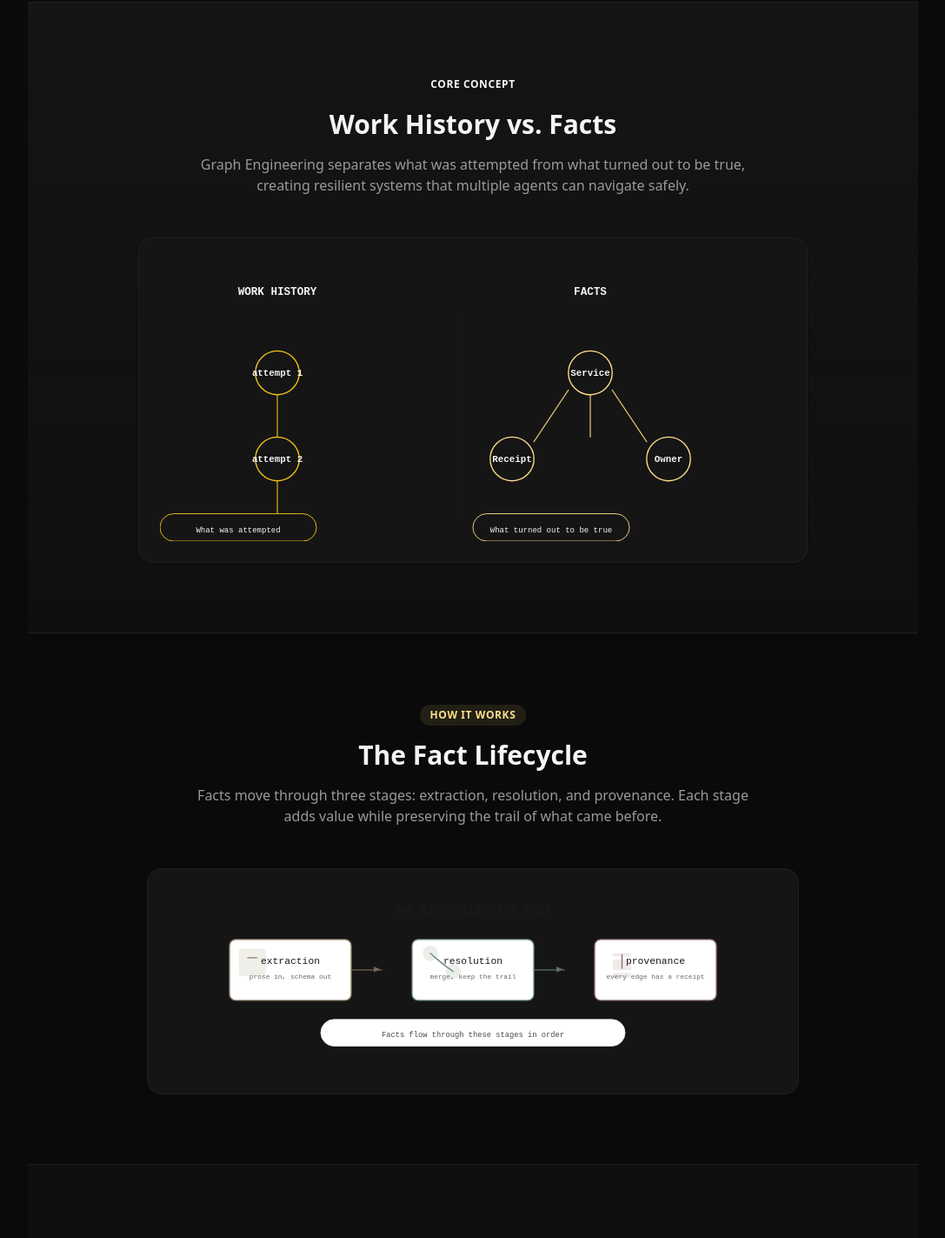
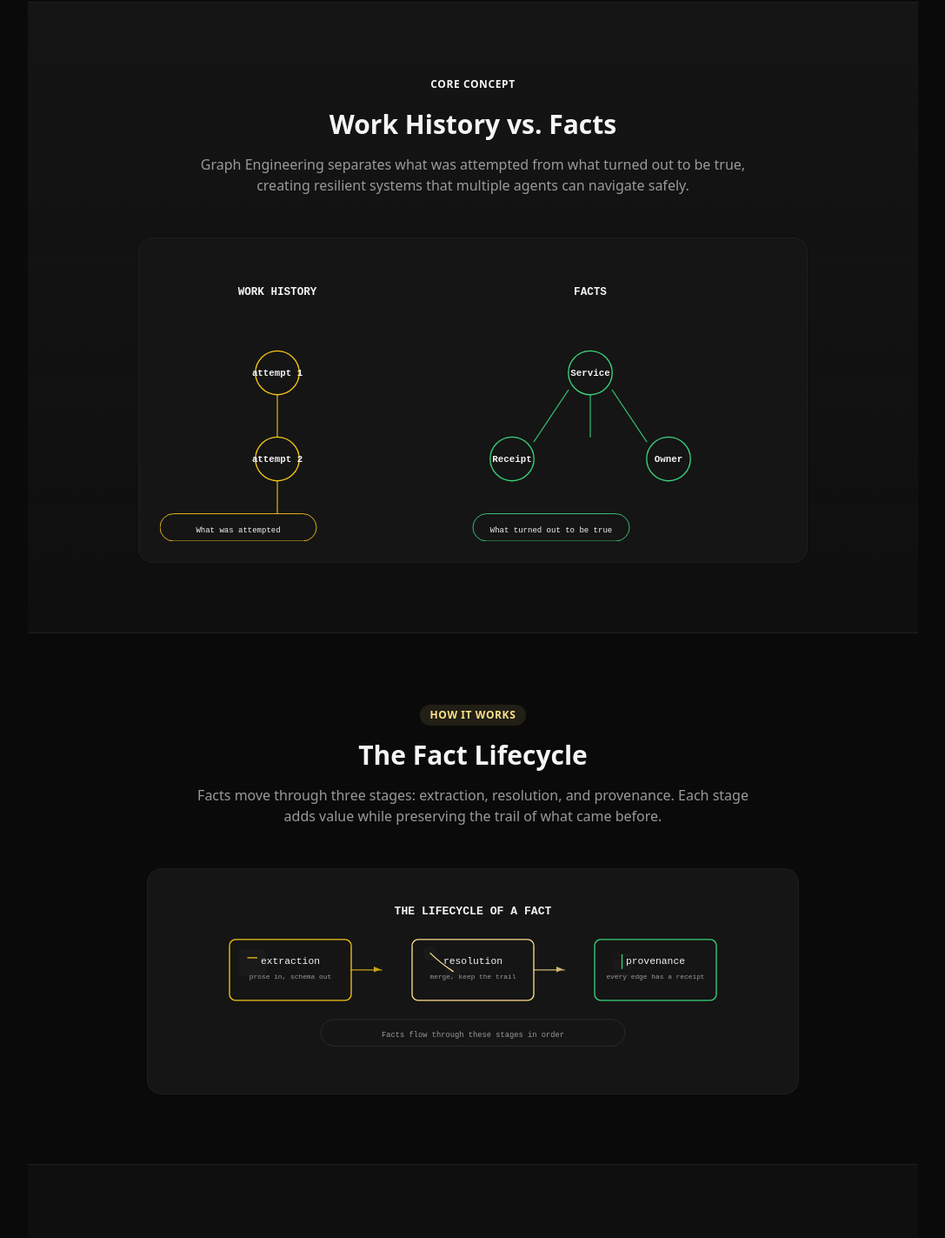
Before and after one commit to ayeshakhalid192007-dev/graph-lab, a Next.js app: page / in a window 1280 px wide. Shown: the part 1066-2489 px from the top of the page at 87% size, without its empty margins (96-1183 px from the left). Built offline with nearby package versions, Linux system fonts and the light colour scheme; no server answers.

Commit message:
feat: update diagram components to use dark theme colors and tokens

```diff
--- a/components/landing/LifecycleDiagram.tsx
+++ b/components/landing/LifecycleDiagram.tsx
@@ -12,78 +12,78 @@ export function LifecycleDiagram() {
       >
         <defs>
           <marker id="arrow" markerWidth="8" markerHeight="8" refX="7" refY="3" orient="auto" markerUnits="strokeWidth">
-            <path d="M0,0 L0,5 L6,2.5 z" fill="#8C7B63" />
+            <path d="M0,0 L0,5 L6,2.5 z" fill="var(--accent-primary)" />
           </marker>
           <marker id="arrow-secondary" markerWidth="8" markerHeight="8" refX="7" refY="3" orient="auto" markerUnits="strokeWidth">
-            <path d="M0,0 L0,5 L6,2.5 z" fill="#6B8C75" />
+            <path d="M0,0 L0,5 L6,2.5 z" fill="var(--accent-secondary)" />
           </marker>
           <marker id="arrow-tertiary" markerWidth="8" markerHeight="8" refX="7" refY="3" orient="auto" markerUnits="strokeWidth">
-            <path d="M0,0 L0,5 L6,2.5 z" fill="#8C6B72" />
+            <path d="M0,0 L0,5 L6,2.5 z" fill="var(--accent-success)" />
           </marker>
         </defs>
 
         {/* Title */}
-        <text x="400" y="32" textAnchor="middle" fill="#1A1A1A" style={{ fontFamily: 'var(--font-mono)', fontWeight: '600', fontSize: '15px' }}>
+        <text x="400" y="32" textAnchor="middle" fill="var(--ink)" style={{ fontFamily: 'var(--font-mono)', fontWeight: '600', fontSize: '15px' }}>
           THE LIFECYCLE OF A FACT
         </text>
 
         {/* Stage 1: Extraction */}
         <g transform="translate(80, 65)">
-          {/* Box with clean styling - solid white background */}
-          <rect x="0" y="0" width="160" height="80" rx="8" fill="#FFFFFF" stroke="#8C7B63" strokeWidth="1.5" />
+          {/* Box with dark theme styling */}
+          <rect x="0" y="0" width="160" height="80" rx="8" fill="var(--surface)" stroke="var(--accent-primary)" strokeWidth="1.5" />
           {/* Icon */}
-          <rect x="12" y="12" width="36" height="36" rx="4" fill="#F0EFEA" />
-          <path d="M24 24H36M30V24V36M24 30H36" stroke="#8C7B63" strokeWidth="1.5" strokeLinecap="round" />
+          <rect x="12" y="12" width="36" height="36" rx="4" fill="var(--surface-soft)" />
+          <path d="M24 24H36M30V24V36M24 30H36" stroke="var(--accent-primary)" strokeWidth="1.5" strokeLinecap="round" />
           {/* Label - centered in box */}
-          <text x="80" y="28" textAnchor="middle" dy="0.35em" fill="#1A1A1A" style={{ fontFamily: 'var(--font-mono)', fontWeight: '500', fontSize: '13px' }}>
+          <text x="80" y="28" textAnchor="middle" dy="0.35em" fill="var(--ink)" style={{ fontFamily: 'var(--font-mono)', fontWeight: '500', fontSize: '13px' }}>
             extraction
           </text>
-          <text x="80" y="48" textAnchor="middle" dy="0.35em" fill="#6A6A6A" style={{ fontFamily: 'var(--font-mono)', fontSize: '9px' }}>
+          <text x="80" y="48" textAnchor="middle" dy="0.35em" fill="var(--graphite)" style={{ fontFamily: 'var(--font-mono)', fontSize: '9px' }}>
             prose in, schema out
           </text>
           {/* Arrow */}
-          <line x1="160" y1="40" x2="200" y2="40" stroke="#8C7B63" strokeWidth="1.5" strokeLinecap="round" markerEnd="url(#arrow)" opacity="0.8" />
+          <line x1="160" y1="40" x2="200" y2="40" stroke="var(--accent-primary)" strokeWidth="1.5" strokeLinecap="round" markerEnd="url(#arrow)" opacity="0.8" />
         </g>
 
         {/* Stage 2: Resolution */}
         <g transform="translate(320, 65)">
-          {/* Box with clean styling - solid white background */}
-          <rect x="0" y="0" width="160" height="80" rx="8" fill="#FFFFFF" stroke="#6B8C75" strokeWidth="1.5" />
+          {/* Box with dark theme styling */}
+          <rect x="0" y="0" width="160" height="80" rx="8" fill="var(--surface)" stroke="var(--accent-secondary)" strokeWidth="1.5" />
           {/* Icon - merge symbol */}
-          <circle cx="24" cy="18" r="10" fill="#EAEDE8" />
-          <circle cx="54" cy="42" r="10" fill="#EAEDE8" />
-          <path d="M24 18C24 18 36 30 54 42" stroke="#6B8C75" strokeWidth="1.5" strokeLinecap="round" />
+          <circle cx="24" cy="18" r="10" fill="var(--surface-soft)" />
+          <circle cx="54" cy="42" r="10" fill="var(--surface-soft)" />
+          <path d="M24 18C24 18 36 30 54 42" stroke="var(--accent-secondary)" strokeWidth="1.5" strokeLinecap="round" />
           {/* Label - centered in box */}
-          <text x="80" y="28" textAnchor="middle" dy="0.35em" fill="#1A1A1A" style={{ fontFamily: 'var(--font-mono)', fontWeight: '500', fontSize: '13px' }}>
+          <text x="80" y="28" textAnchor="middle" dy="0.35em" fill="var(--ink)" style={{ fontFamily: 'var(--font-mono)', fontWeight: '500', fontSize: '13px' }}>
             resolution
           </text>
-          <text x="80" y="48" textAnchor="middle" dy="0.35em" fill="#6A6A6A" style={{ fontFamily: 'var(--font-mono)', fontSize: '9px' }}>
+          <text x="80" y="48" textAnchor="middle" dy="0.35em" fill="var(--graphite)" style={{ fontFamily: 'var(--font-mono)', fontSize: '9px' }}>
             merge, keep the trail
           </text>
           {/* Arrow */}
-          <line x1="160" y1="40" x2="200" y2="40" stroke="#6B8C75" strokeWidth="1.5" strokeLinecap="round" markerEnd="url(#arrow-secondary)" opacity="0.8" />
+          <line x1="160" y1="40" x2="200" y2="40" stroke="var(--accent-secondary)" strokeWidth="1.5" strokeLinecap="round" markerEnd="url(#arrow-secondary)" opacity="0.8" />
         </g>
 
         {/* Stage 3: Provenance */}
         <g transform="translate(560, 65)">
-          {/* Box with clean styling - solid white background */}
-          <rect x="0" y="0" width="160" height="80" rx="8" fill="#FFFFFF" stroke="#8C6B72" strokeWidth="1.5" />
+          {/* Box with dark theme styling */}
+          <rect x="0" y="0" width="160" height="80" rx="8" fill="var(--surface)" stroke="var(--accent-success)" strokeWidth="1.5" />
           {/* Icon - receipt/certificate */}
-          <path d="M24 18H48V22H24V18ZM24 26H48V40H24V26ZM24 44H48V50H24V44Z" fill="#F0EAE8" />
-          <path d="M36 20V38" stroke="#8C6B72" strokeWidth="1.5" strokeLinecap="round" />
+          <path d="M24 18H48V22H24V18ZM24 26H48V40H24V26ZM24 44H48V50H24V44Z" fill="var(--surface-soft)" />
+          <path d="M36 20V38" stroke="var(--accent-success)" strokeWidth="1.5" strokeLinecap="round" />
           {/* Label - centered in box */}
-          <text x="80" y="28" textAnchor="middle" dy="0.35em" fill="#1A1A1A" style={{ fontFamily: 'var(--font-mono)', fontWeight: '500', fontSize: '13px' }}>
+          <text x="80" y="28" textAnchor="middle" dy="0.35em" fill="var(--ink)" style={{ fontFamily: 'var(--font-mono)', fontWeight: '500', fontSize: '13px' }}>
             provenance
           </text>
-          <text x="80" y="48" textAnchor="middle" dy="0.35em" fill="#6A6A6A" style={{ fontFamily: 'var(--font-mono)', fontSize: '9px' }}>
+          <text x="80" y="48" textAnchor="middle" dy="0.35em" fill="var(--graphite)" style={{ fontFamily: 'var(--font-mono)', fontSize: '9px' }}>
             every edge has a receipt
           </text>
         </g>
 
         {/* Definition Box */}
         <g transform="translate(200, 170)">
-          <rect x="0" y="0" width="400" height="35" rx="17.5" fill="#FFFFFF" stroke="#E8E6E3" strokeWidth="1" />
-          <text x="200" y="20" textAnchor="middle" dy="0.35em" fill="#4A4A4A" style={{ fontFamily: 'var(--font-mono)', fontSize: '10px' }}>
+          <rect x="0" y="0" width="400" height="35" rx="17.5" fill="var(--surface)" stroke="var(--card-border)" strokeWidth="1" />
+          <text x="200" y="20" textAnchor="middle" dy="0.35em" fill="var(--graphite)" style={{ fontFamily: 'var(--font-mono)', fontSize: '10px' }}>
             Facts flow through these stages in order
           </text>
         </g>
--- a/components/landing/TwoGraphsDiagram.tsx
+++ b/components/landing/TwoGraphsDiagram.tsx
@@ -17,12 +17,12 @@ export function TwoGraphsDiagram() {
 
         {/* Work History Graph - Left Side */}
         <g transform="translate(0, 75)">
-          {/* Nodes - with clean styling - solid white background */}
+          {/* Nodes - with clean styling */}
           <circle cx="150" cy="70" r="28" fill="var(--surface)" stroke="var(--accent-primary)" strokeWidth="1.5" />
           <circle cx="150" cy="180" r="28" fill="var(--surface)" stroke="var(--accent-primary)" strokeWidth="1.5" />
           <circle cx="150" cy="290" r="28" fill="var(--surface)" stroke="var(--accent-primary)" strokeWidth="1.5" />
 
-          {/* Node Labels - use theme-aware colors */}
+          {/* Node Labels */}
           <text x="150" y="70" textAnchor="middle" dy="0.35em" fill="var(--ink)" style={{ fontFamily: 'var(--font-mono)', fontSize: '12px', fontWeight: '600' }}>
             attempt 1
           </text>
@@ -33,7 +33,7 @@ export function TwoGraphsDiagram() {
             attempt 3
           </text>
 
-          {/* Edges - cleaner, thinner */}
+          {/* Edges */}
           <line x1="150" y1="98" x2="150" y2="152" stroke="var(--accent-primary)" strokeWidth="1.5" strokeLinecap="round" opacity="0.8" />
           <line x1="150" y1="208" x2="150" y2="262" stroke="var(--accent-primary)" strokeWidth="1.5" strokeLinecap="round" opacity="0.8" />
         </g>
@@ -46,11 +46,11 @@ export function TwoGraphsDiagram() {
         {/* Fact Graph - Right Side */}
         <g transform="translate(400, 75)">
           {/* Nodes - with clean styling */}
-          <circle cx="150" cy="70" r="28" fill="var(--surface)" stroke="var(--accent-secondary)" strokeWidth="1.5" />
-          <circle cx="250" cy="180" r="28" fill="var(--surface)" stroke="var(--accent-secondary)" strokeWidth="1.5" />
-          <circle cx="50" cy="180" r="28" fill="var(--surface)" stroke="var(--accent-secondary)" strokeWidth="1.5" />
+          <circle cx="150" cy="70" r="28" fill="var(--surface)" stroke="var(--accent-success)" strokeWidth="1.5" />
+          <circle cx="250" cy="180" r="28" fill="var(--surface)" stroke="var(--accent-success)" strokeWidth="1.5" />
+          <circle cx="50" cy="180" r="28" fill="var(--surface)" stroke="var(--accent-success)" strokeWidth="1.5" />
 
-          {/* Node Labels - use theme-aware colors */}
+          {/* Node Labels */}
           <text x="150" y="70" textAnchor="middle" dy="0.35em" fill="var(--ink)" style={{ fontFamily: 'var(--font-mono)', fontSize: '12px', fontWeight: '600' }}>
             Service
           </text>
@@ -61,13 +61,13 @@ export function TwoGraphsDiagram() {
             Receipt
           </text>
 
-          {/* Edges - cleaner, thinner */}
-          <line x1="178" y1="92" x2="222" y2="158" stroke="var(--accent-secondary)" strokeWidth="1.5" strokeLinecap="round" opacity="0.8" />
-          <line x1="122" y1="92" x2="78" y2="158" stroke="var(--accent-secondary)" strokeWidth="1.5" strokeLinecap="round" opacity="0.8" />
-          <line x1="150" y1="98" x2="150" y2="152" stroke="var(--accent-secondary)" strokeWidth="1.5" strokeLinecap="round" opacity="0.8" />
+          {/* Edges */}
+          <line x1="178" y1="92" x2="222" y2="158" stroke="var(--accent-success)" strokeWidth="1.5" strokeLinecap="round" opacity="0.8" />
+          <line x1="122" y1="92" x2="78" y2="158" stroke="var(--accent-success)" strokeWidth="1.5" strokeLinecap="round" opacity="0.8" />
+          <line x1="150" y1="98" x2="150" y2="152" stroke="var(--accent-success)" strokeWidth="1.5" strokeLinecap="round" opacity="0.8" />
         </g>
 
-        {/* Separator line between graphs - thinner, more subtle */}
+        {/* Separator line between graphs */}
         <line x1="380" y1="75" x2="380" y2="325" stroke="var(--rule)" strokeWidth="1" opacity="0.5" />
 
         {/* Explanatory Labels - positioned below each graph */}
@@ -78,7 +78,7 @@ export function TwoGraphsDiagram() {
           </text>
         </g>
         <g transform="translate(400, 325)">
-          <rect x="0" y="0" width="200" height="35" rx="17.5" fill="var(--surface)" stroke="var(--accent-secondary)" strokeWidth="1" />
+          <rect x="0" y="0" width="200" height="35" rx="17.5" fill="var(--surface)" stroke="var(--accent-success)" strokeWidth="1" />
           <text x="100" y="20" textAnchor="middle" dy="0.35em" fill="var(--ink)" style={{ fontFamily: 'var(--font-mono)', fontSize: '10px' }}>
             What turned out to be true
           </text>
```
